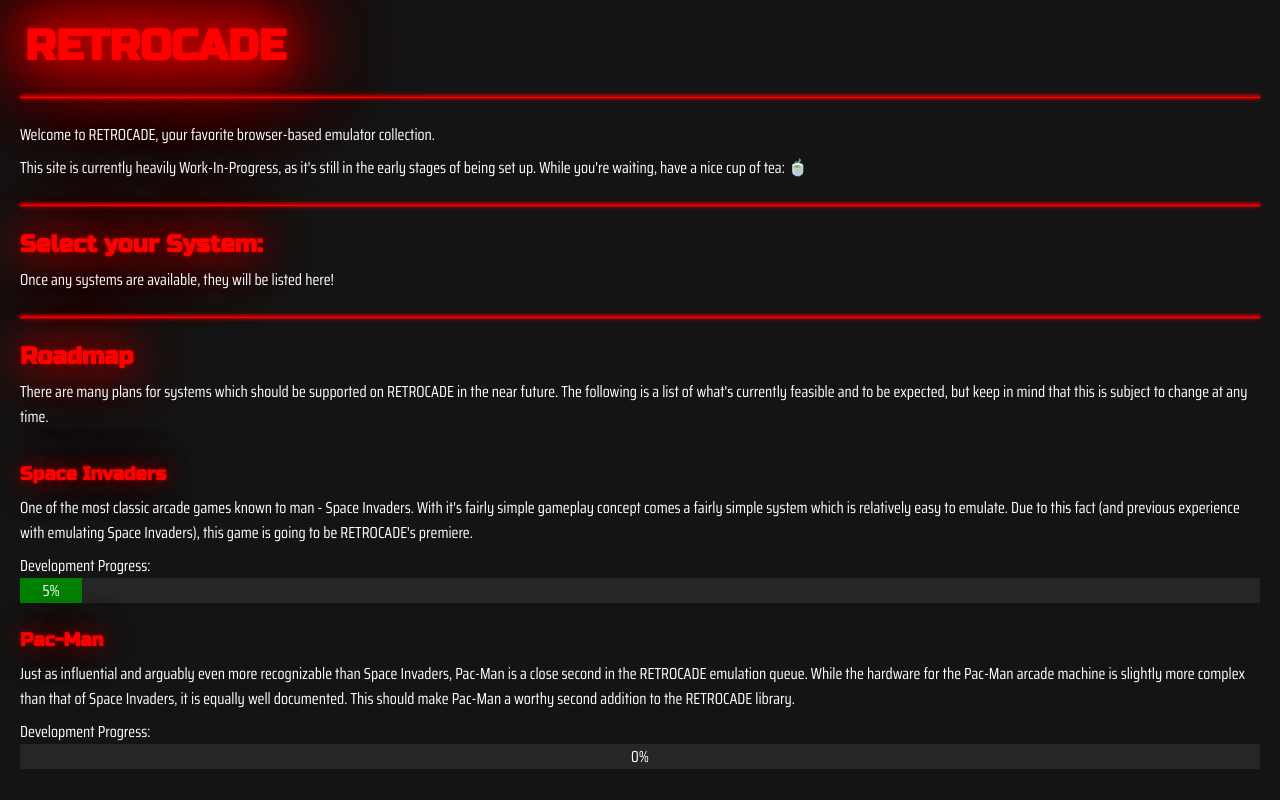
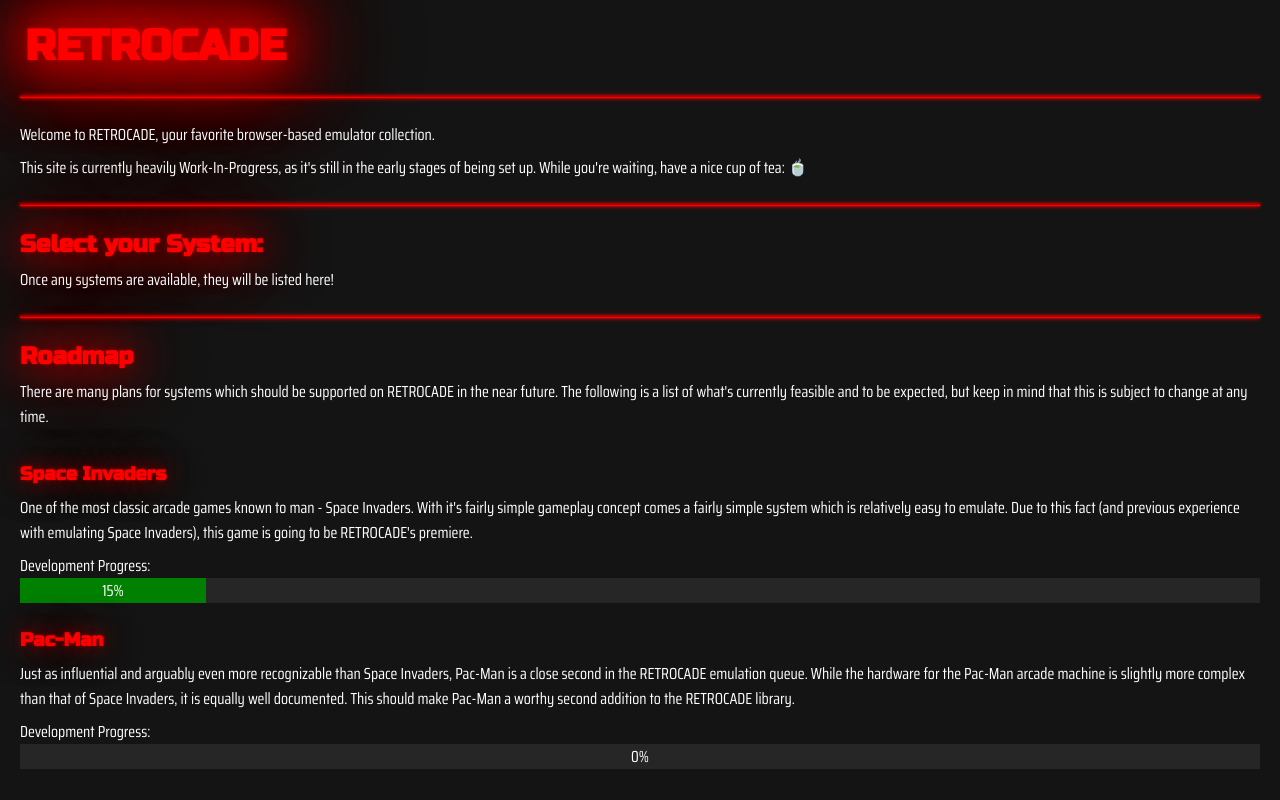
Before and after one commit to Hacktix/retrocade, a React (Create React App) app: page / in a window 1280 px wide. Built offline with nearby package versions, Linux system fonts and the light colour scheme.

Commit message:
Update Space Invaders development progress

```diff
--- a/src/components/pages/Homepage/Homepage.tsx
+++ b/src/components/pages/Homepage/Homepage.tsx
@@ -38,7 +38,7 @@
             </p>
             <div>
                 Development Progress:
-                <ProgressBar value={5} />
+                <ProgressBar value={15} />
             </div>
             <br />
 
```
